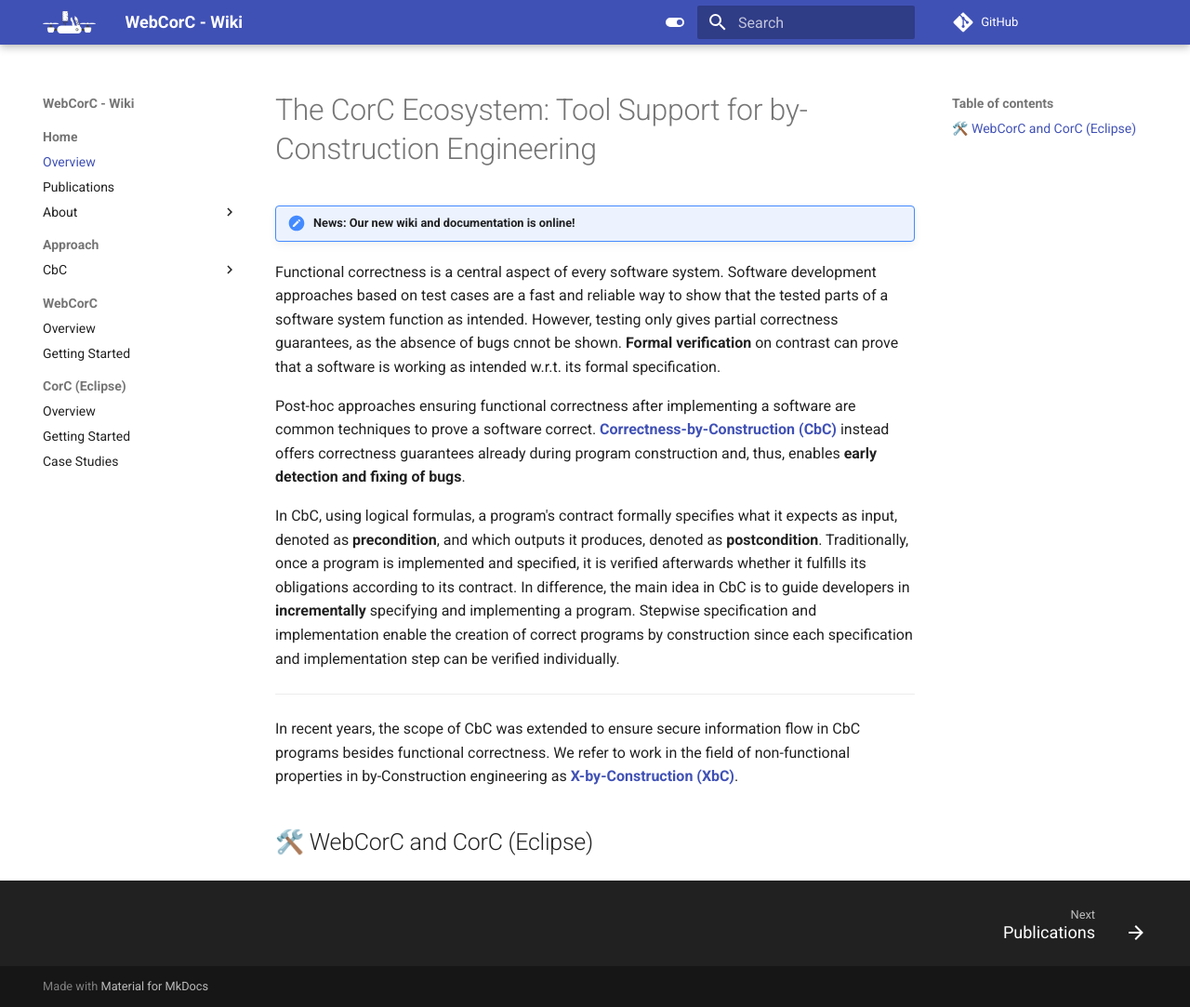
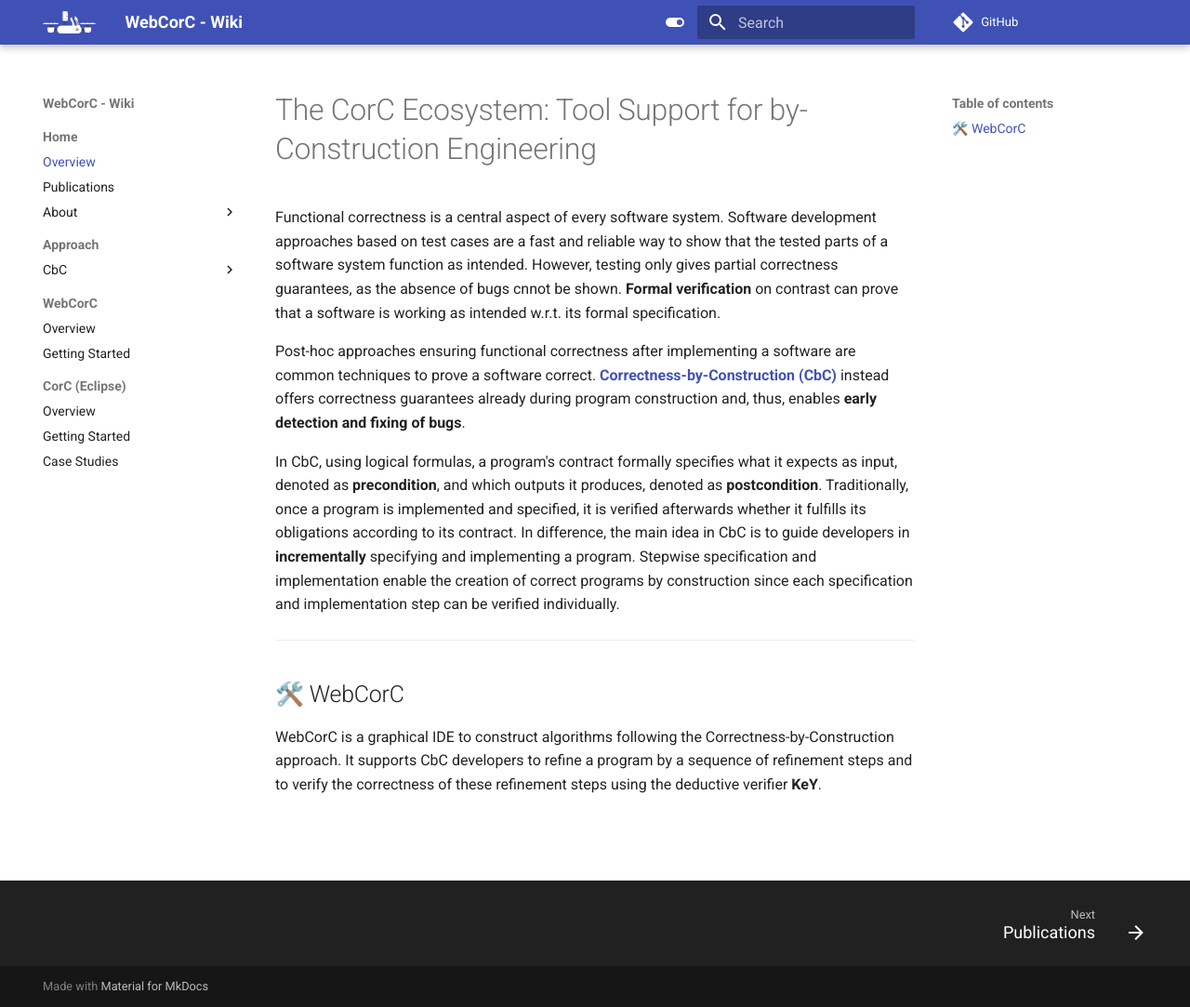
Before and after one commit to KIT-TVA/WebCorC, an MkDocs documentation site: the page built from docs/index.md, in a window 1280 px wide and 1083 px high. Shown: the whole window at 93% size. Built offline with MkDocs 1.6.1 and Material for MkDocs 9.7.7, drawn with Linux system fonts in a browser that asks for light colours; comment, search, counter and statistics services are not loaded.

Commit message:
Update documentation for CorC ecosystem
Removed outdated news note and added information about WebCorC.

```diff
--- a/docs/index.md
+++ b/docs/index.md
@@ -1,6 +1,4 @@
 # The CorC Ecosystem: Tool Support for by-Construction Engineering
-
-!!! note "News: Our new wiki and documentation is online!"
 
 Functional correctness is a central aspect of every software system. Software development approaches based on test cases are a fast and reliable way to show that the tested parts of a software system function as intended. However, testing only gives partial correctness guarantees, as the absence of bugs cnnot be shown. **Formal verification** on contrast can prove that a software is working as intended w.r.t. its formal specification.
 
@@ -10,6 +8,6 @@ In CbC, using logical formulas, a program's contract formally specifies what it
 
 ---
 
-In recent years, the scope of CbC was extended to ensure secure information flow in CbC programs besides functional correctness. We refer to work in the field of non-functional properties in by-Construction engineering as [**X-by-Construction (XbC)**](theory/xbc/xbctheory.md).
+## 🛠️ WebCorC
 
-## 🛠️ WebCorC and CorC (Eclipse)
+WebCorC is a graphical IDE to construct algorithms following the Correctness-by-Construction approach. It supports CbC developers to refine a program by a sequence of refinement steps and to verify the correctness of these refinement steps using the deductive verifier **KeY**.
```
